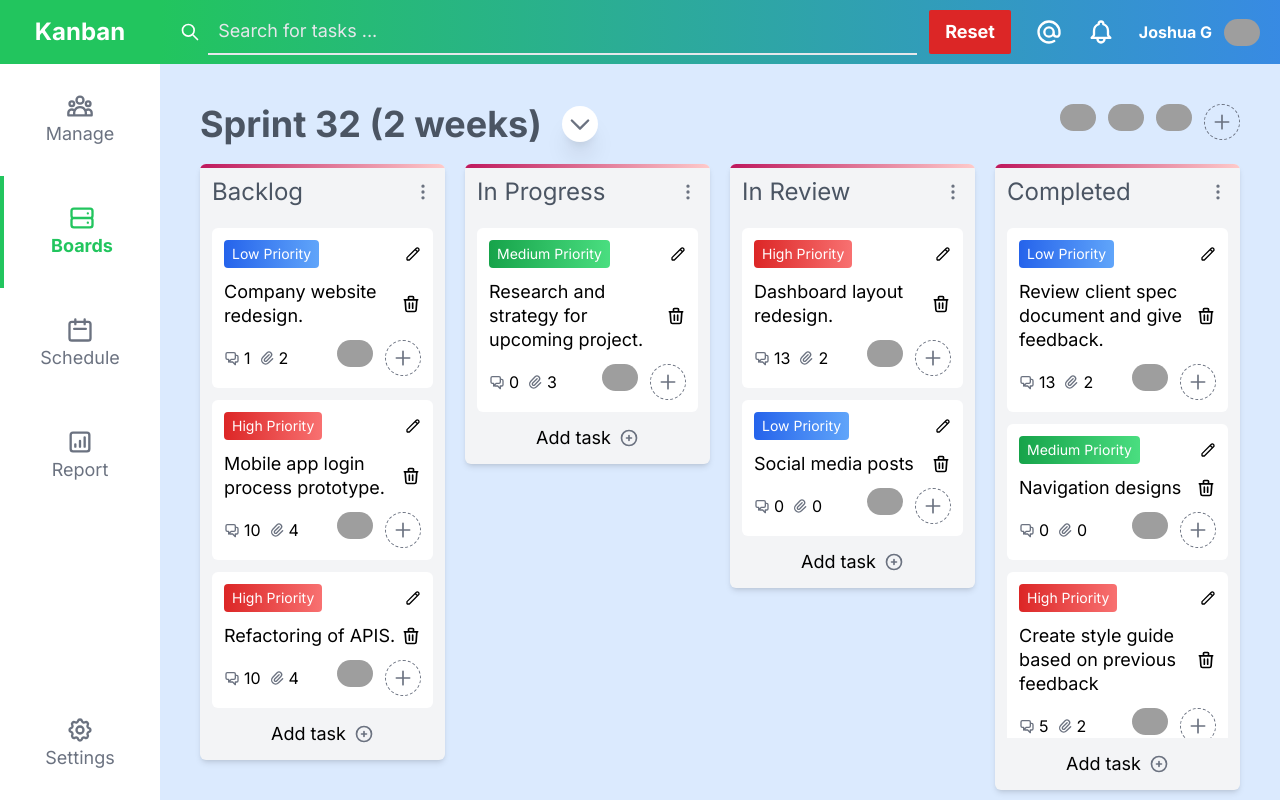
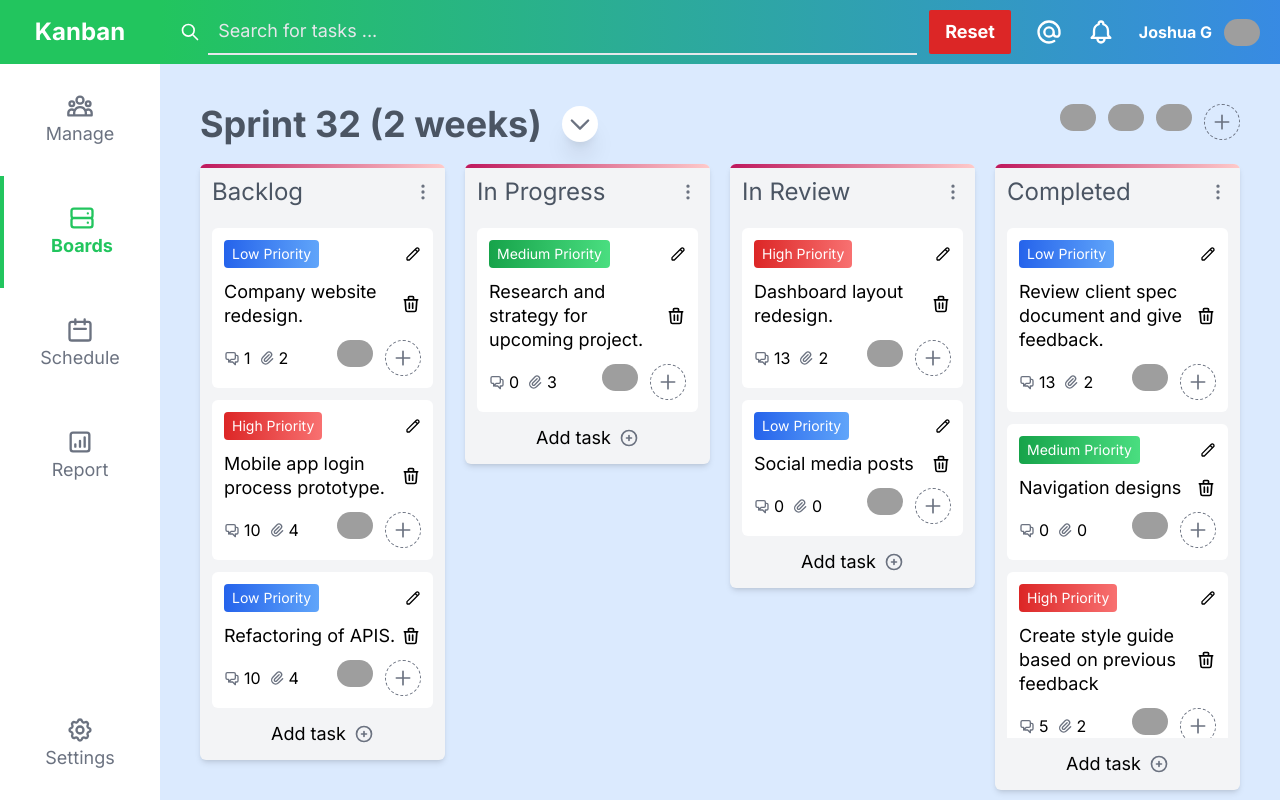
Before and after one commit to greglobrigo/kanban-board, a Next.js app: page / in a window 1280 px wide. Built offline with nearby package versions, Linux system fonts and the light colour scheme; grey boxes are pictures that could not be loaded.

Commit message:
Changed priority of one of the tasks.

```diff
--- a/data/board-data.json
+++ b/data/board-data.json
@@ -28,7 +28,7 @@
             },
             {
                 "id":9,
-                "priority": 2,
+                "priority": 0,
                 "title": "Refactoring of APIS.",
                 "chat": 10,
                 "attachment": 4,
--- a/src/components/TopBar.js
+++ b/src/components/TopBar.js
@@ -49,7 +49,7 @@ function TopBar({ setBoardData, boardData }) {
                     },
                     {
                         "id": 9,
-                        "priority": 2,
+                        "priority": 0,
                         "title": "Refactoring of APIS.",
                         "chat": 10,
                         "attachment": 4,
```
